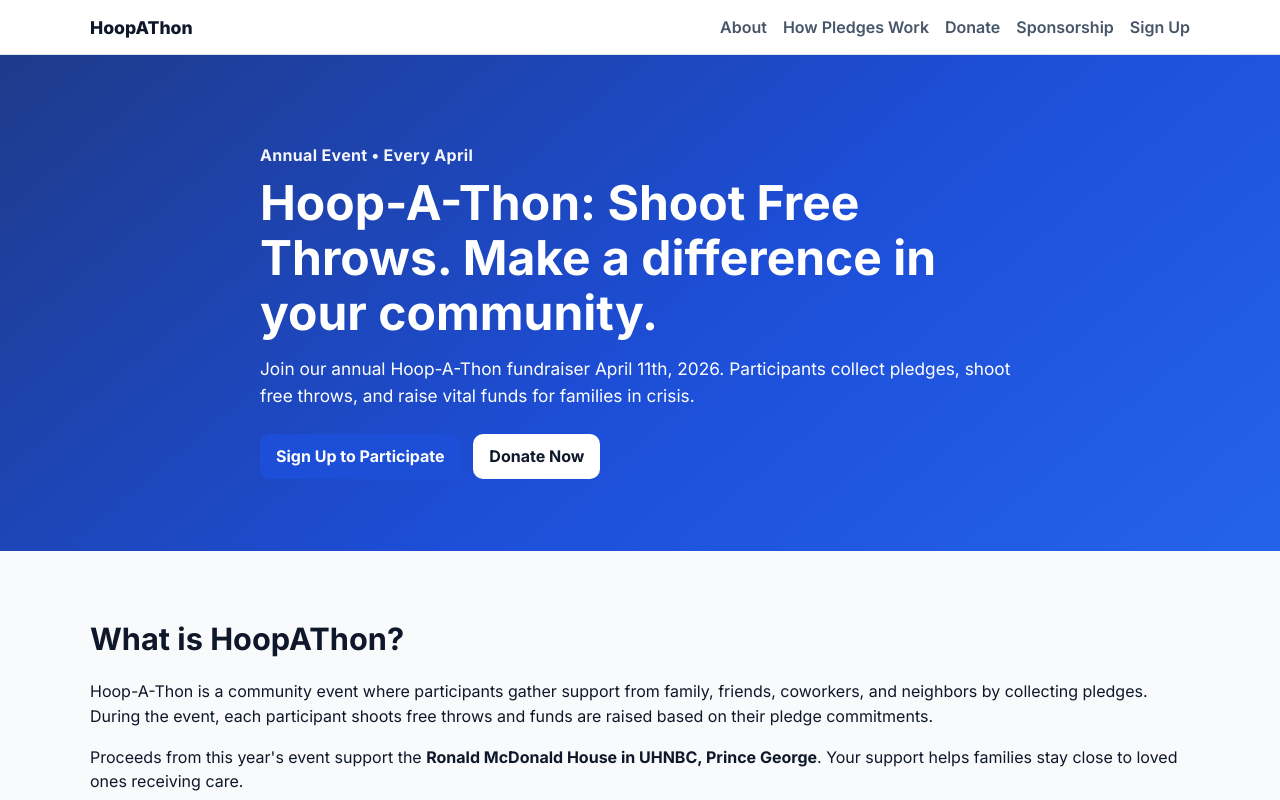
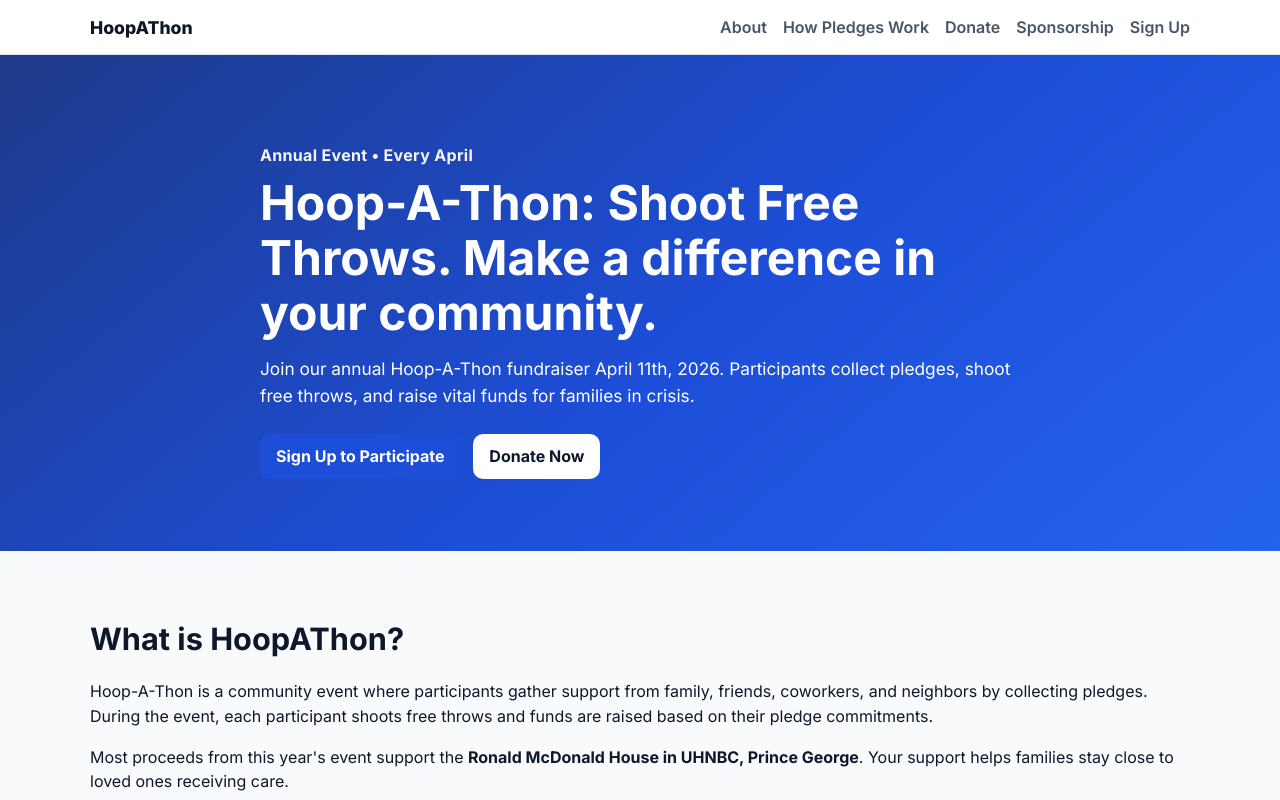
Before and after one commit to mcolley14/HoopAThonWeb, a plain HTML site: page index.html in a window 1280 px wide. Shown: the top 800 px of the page. Drawn offline with nearby package versions, Linux system fonts and the light colour scheme; no server answers.

Commit message:
Fix typo in proceeds description

```diff
--- a/index.html
+++ b/index.html
@@ -62,7 +62,7 @@
             raised based on their pledge commitments.
           </p>
           <p>
-            Proceeds from this year&apos;s event support the
+            Most proceeds from this year's event support the
             <strong>Ronald McDonald House in UHNBC, Prince George</strong>.
             Your support helps families stay close to loved ones receiving care.
           </p>
```
